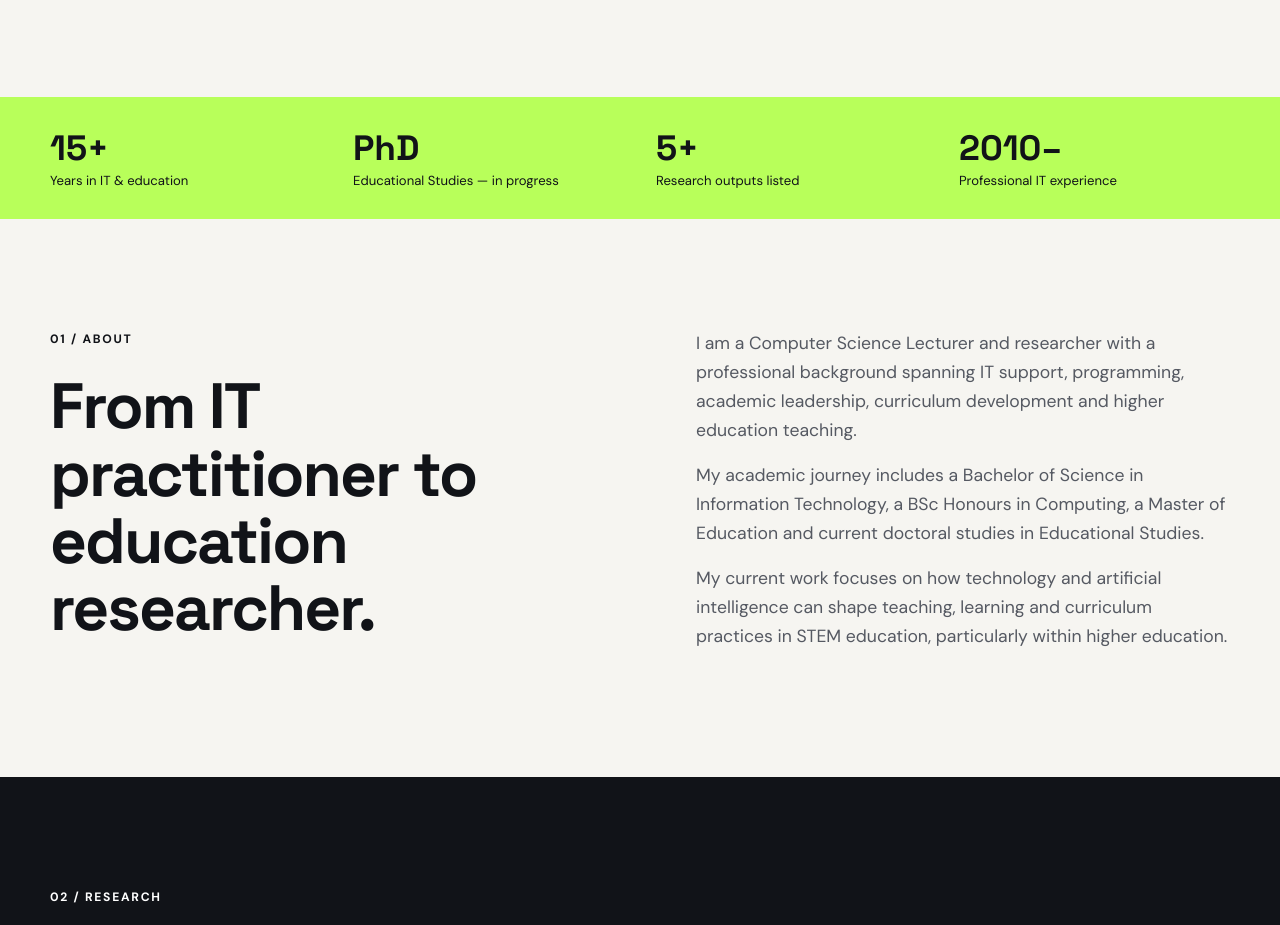
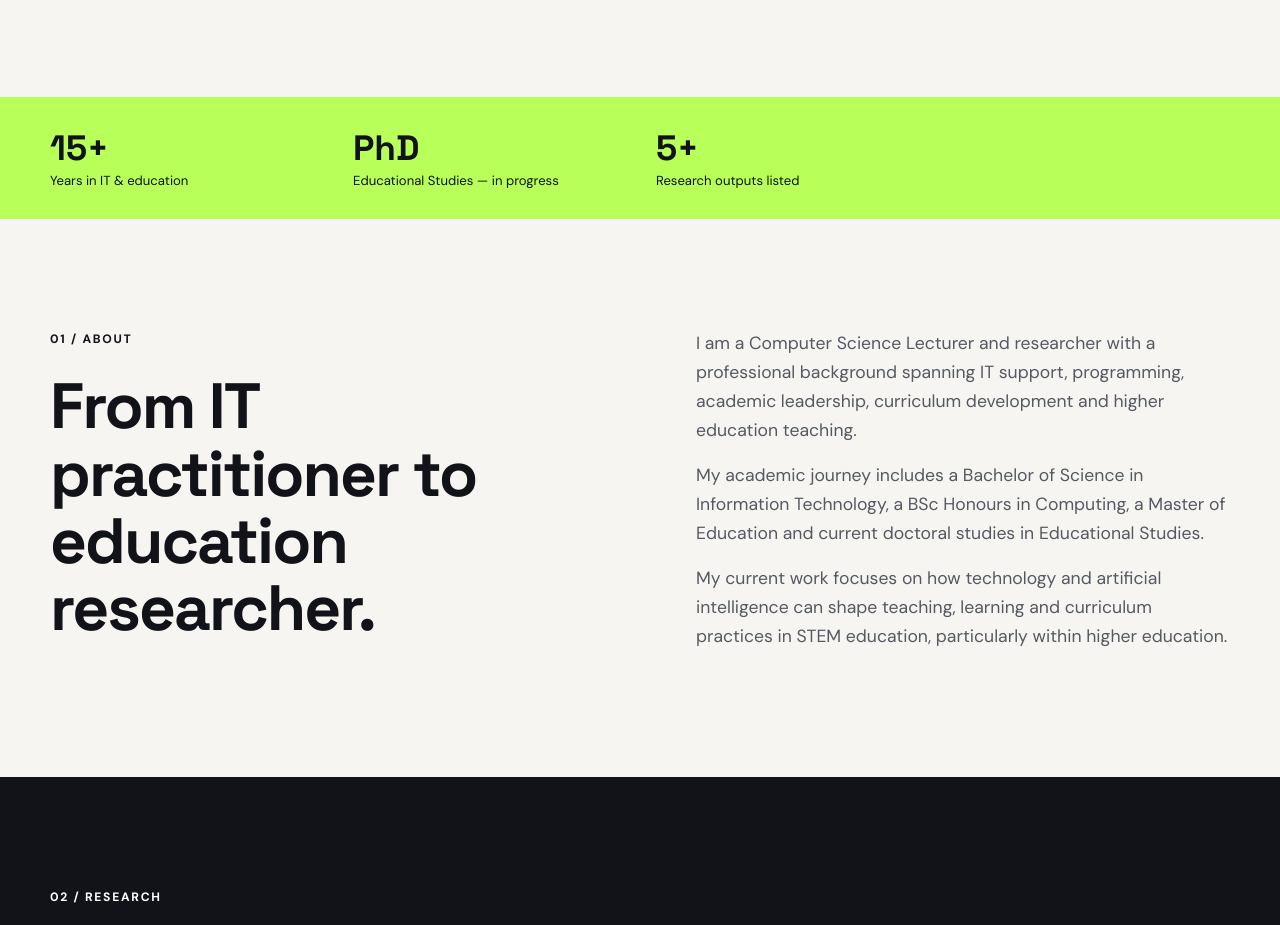
Before and after one commit to DenzylSGovender/DenzylSGovender.github.io, a plain HTML site: page index.html in a window 1280 px wide. Shown: the part 802-1727 px from the top of the page. Drawn offline with Linux system fonts and the light colour scheme.

Commit message:
Update index.html

```diff
--- a/index.html
+++ b/index.html
@@ -62,8 +62,7 @@
         <div><strong>15+</strong><span>Years in IT & education</span></div>
         <div><strong>PhD</strong><span>Educational Studies — in progress</span></div>
         <div><strong>5+</strong><span>Research outputs listed</span></div>
-        <div><strong>2010–</strong><span>Professional IT experience</span></div>
-      </div>
+        </div>
     </section>
 
     <section id="about" class="section">
```
